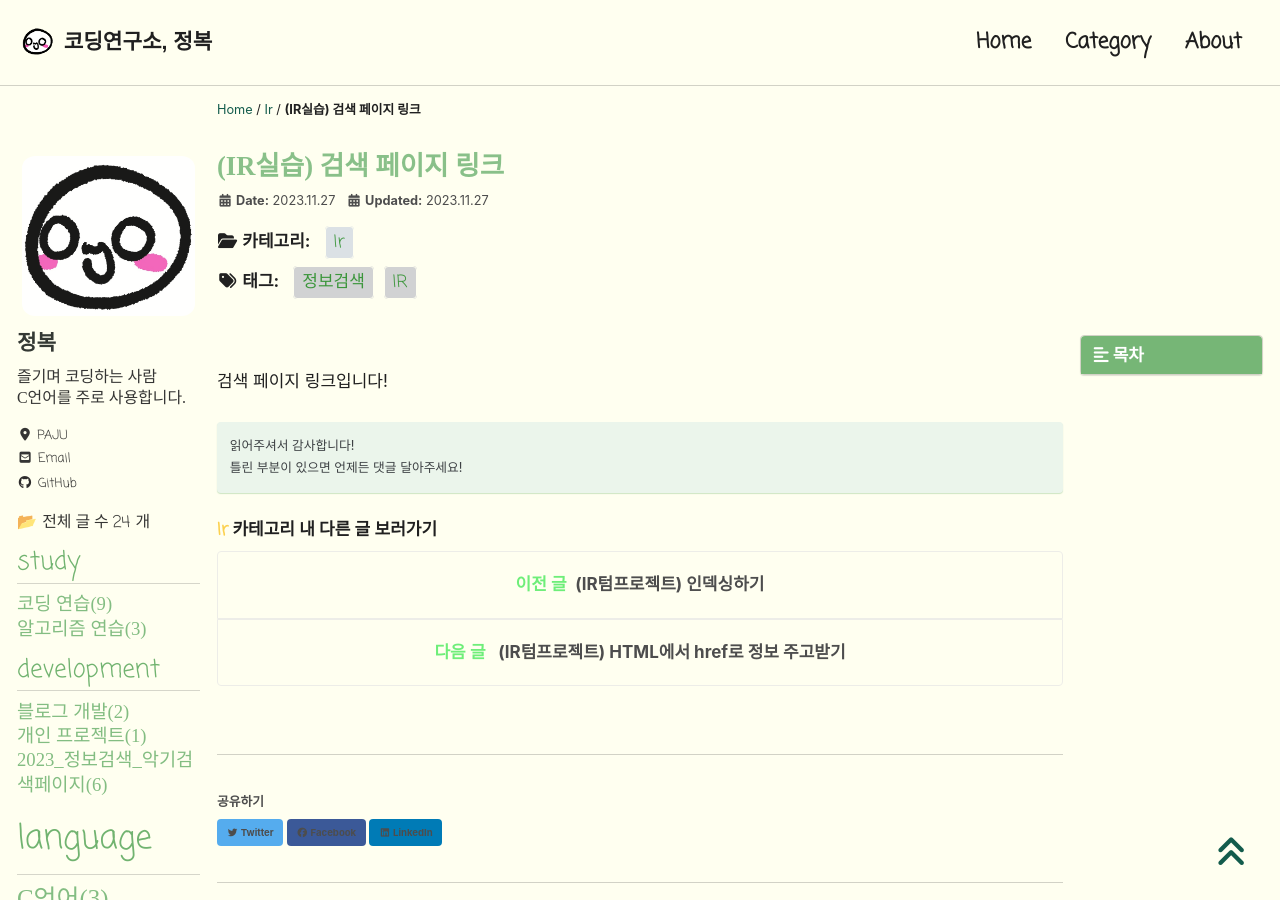
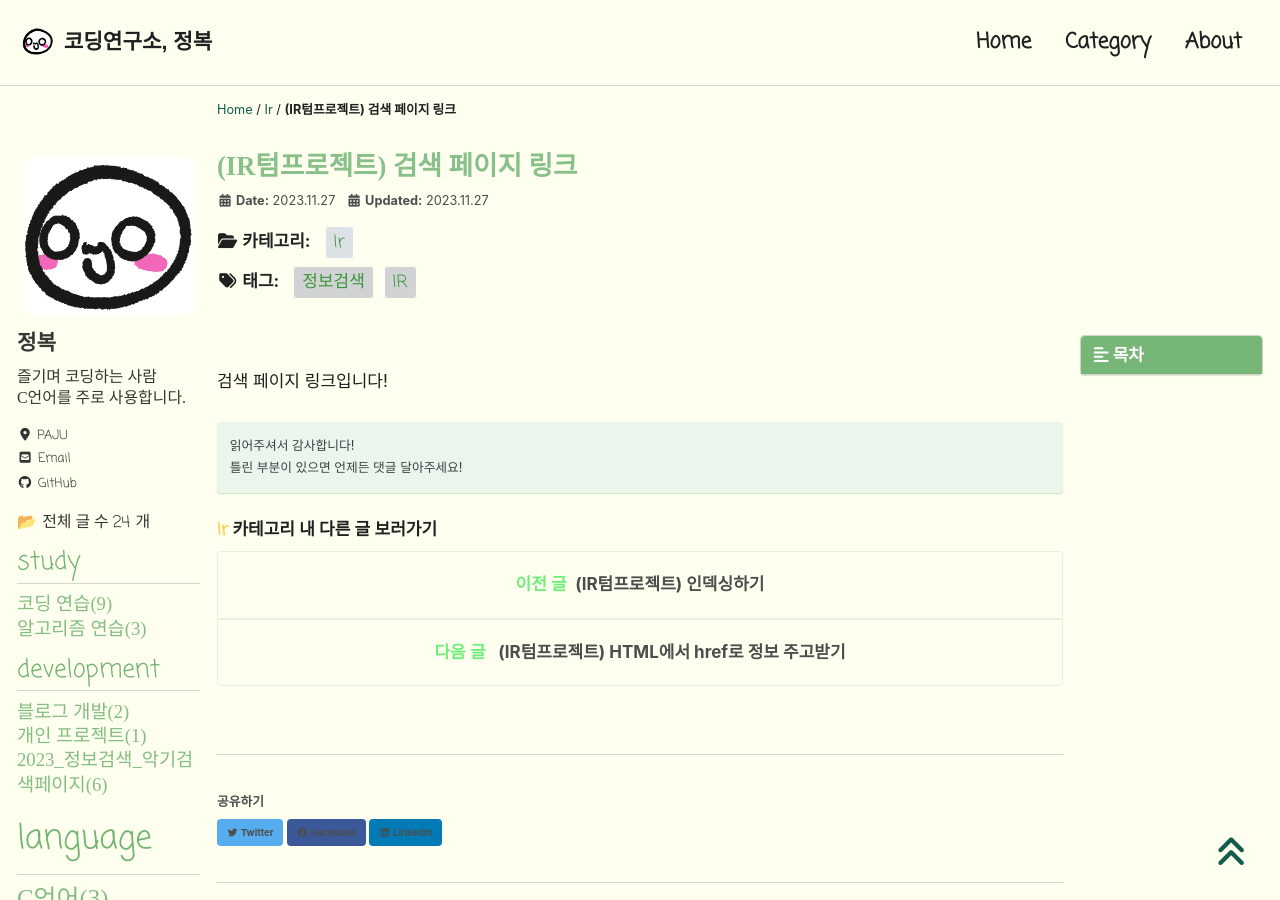
Before and after one commit to JBL28/jbl28.github.io, a Jekyll site: the page built from _posts/Ir/2022-11-27-링크.md, in a window 1280 px wide and 900 px high. Built offline with Jekyll 4.4.1, drawn with Linux system fonts in a browser that asks for light colours; cached includes are drawn as plain includes; nearby versions of some CDN libraries; some web fonts are replaced; comment, search, counter and statistics services are not loaded.

Commit message:
Update 2022-11-27-링크.md

```diff
--- a/_posts/Ir/2022-11-27-링크.md
+++ b/_posts/Ir/2022-11-27-링크.md
@@ -1,6 +1,6 @@
 ---
-title:  "(IR실습) 검색 페이지 링크 "
-excerpt: "(IR실습) 검색 페이지 링크 "
+title:  "(IR텀프로젝트) 검색 페이지 링크 "
+excerpt: "(IR텀프로젝트) 검색 페이지 링크 "
 
 categories:
   - Ir
```
